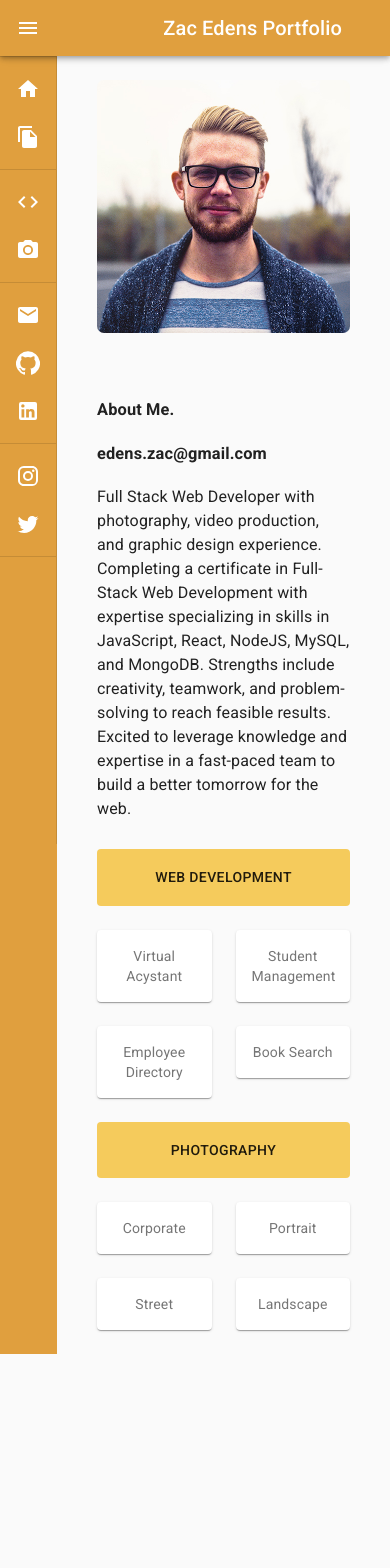
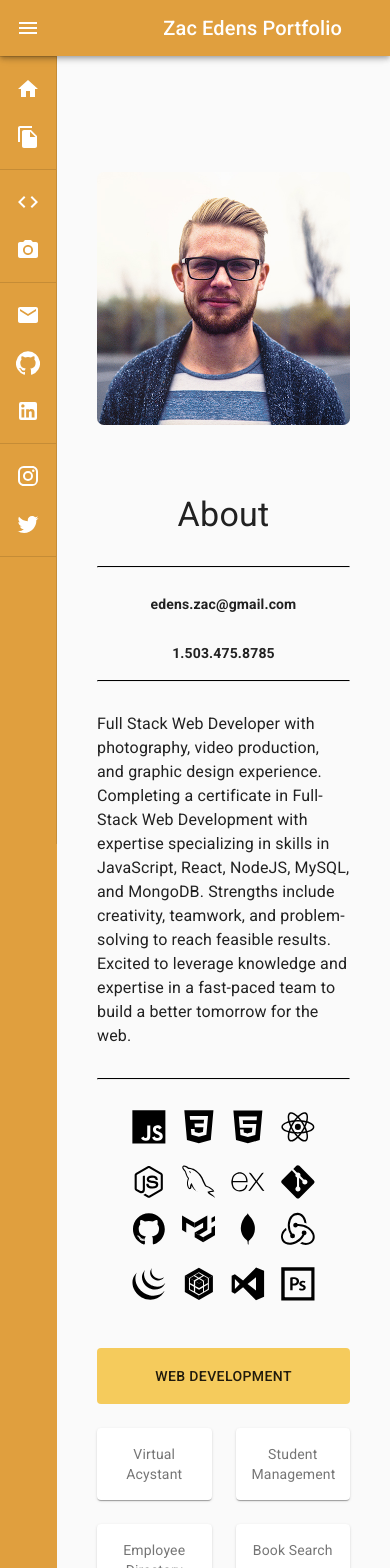
Before and after one commit to themancalledzac/edens-portfolio, a React (Create React App) app: page / in a window 390 px wide. Shown: the top 1568 px of the page. Before the commit the page ends 1354 px from the top, so only its background shows below. Built offline with nearby package versions, Linux system fonts and the light colour scheme.

Commit message:
Added logos, updated general layout logic to work on mobile, restructure what is important. Updated header titles, and got a good dynamic grid pattern for logos

```diff
--- a/src/components/HeaderCard.js
+++ b/src/components/HeaderCard.js
@@ -1,8 +1,23 @@
-import { Grid, makeStyles, Typography } from "@material-ui/core";
+import { Container, Grid, makeStyles, Typography } from "@material-ui/core";
 import React from "react";
-import images from "../utils/images";
-import portrait from "../assets/personal_portrait_color.jpg";
 import { useSelector } from "react-redux";
+import colors from "./colors";
+import { ReactComponent as NodeJsLogo } from "../assets/nodejs-plain.svg";
+import { ReactComponent as JavaScriptLogo } from "../assets/javascript-original.svg";
+import { ReactComponent as ReactLogo } from "../assets/react-original.svg";
+import { ReactComponent as MysqlLogo } from "../assets/mysql-original.svg";
+import { ReactComponent as CssLogo } from "../assets/css3-plain.svg";
+import { ReactComponent as ExpressLogo } from "../assets/express-original.svg";
+import { ReactComponent as GitLogo } from "../assets/git-original.svg";
+import { ReactComponent as GithubLogo } from "../assets/github-original.svg";
+import { ReactComponent as HtmlLogo } from "../assets/html5-plain.svg";
+import { ReactComponent as MaterialUiLogo } from "../assets/materialui-plain.svg";
+import { ReactComponent as MongoDbLogo } from "../assets/mongodb-plain.svg";
+import { ReactComponent as ReduxLogo } from "../assets/redux-original.svg";
+import { ReactComponent as JQueryLogo } from "../assets/jquery-plain.svg";
+import { ReactComponent as PhotoshopLogo } from "../assets/photoshop-line.svg";
+import { ReactComponent as SequelizeLogo } from "../assets/sequelize-plain.svg";
+import { ReactComponent as VisualStudioLogo } from "../assets/visualstudio-plain.svg";
 
 const useStyles = makeStyles((theme) => ({
   portrait: {
@@ -12,6 +27,45 @@ const useStyles = makeStyles((theme) => ({
   },
   root: {
     flexGrow: 1,
+  },
+  contact: {
+    backgroundColor: colors.primary,
+    borderRadius: "6px",
+    padding: "20px",
+    marginTop: "20px",
+  },
+  infoTitle: {
+    [theme.breakpoints.down("xs")]: {
+      display: "none",
+    },
+  },
+  info: {
+    [theme.breakpoints.down("xs")]: {
+      textAlign: "center",
+    },
+  },
+
+  logoContainer: {
+    maxWidth: "85%",
+    marginBottom: "30px",
+    marginTop: "30px",
+  },
+  headerParagraph: {
+    marginBottom: "30px",
+    marginTop: "30px",
+  },
+  headerTitle: {
+    textAlign: "center",
+    marginBottom: "30px",
+  },
+  infoContainer: {
+    justifyContent: "space-between",
+    [theme.breakpoints.up("sm")]: {
+      marginLeft: "5px",
+    },
+  },
+  underLine: {
+    borderTop: "1px solid black",
   },
 }));
 const HeaderCard = () => {
@@ -24,14 +78,111 @@ const HeaderCard = () => {
   //   console.log(headerImage.src);
   //   console.log(headerImage.title);
   return (
-    <Grid container spacing={3}>
+    <Grid style={{ marginTop: "5rem" }} container spacing={3}>
       <Grid item xs={12} sm={6}>
         <img className={classes.portrait} src={headerImage} alt='portrait' />
       </Grid>
       <Grid item xs={12} sm={6}>
-        <h3 style={{ marginBottom: "20px" }}>{headerTitle}.</h3>
-        <h3 style={{ marginBottom: "20px" }}>edens.zac@gmail.com</h3>
-        <Typography paragraph> {headerParagraph}</Typography>
+        <br></br>
+        <Grid container spacing={2}>
+          <Grid item xs={12}>
+            <Typography variant='h4' noWrap className={classes.headerTitle}>
+              {headerTitle}
+            </Typography>
+            <hr className={classes.underLine}></hr>
+          </Grid>
+        </Grid>
+        <Grid container spacing={2} className={classes.infoContainer}>
+          <Grid style={{ paddingBottom: "0px" }} xs={12} sm={4}>
+            <h4 className={classes.infoTitle}>Email: </h4>
+          </Grid>
+          <Grid style={{ paddingBottom: "0px" }} xs={12} sm={8}>
+            <h4 className={classes.info}>edens.zac@gmail.com</h4>
+          </Grid>
+        </Grid>
+        <Grid container spacing={2} className={classes.infoContainer}>
+          <Grid style={{ paddingTop: "0px" }} xs={12} sm={4}>
+            <h4 className={classes.infoTitle}>Phone: </h4>
+          </Grid>
+          <Grid style={{ paddingTop: "0px" }} xs={12} sm={8}>
+            <h4 className={classes.info}>1.503.475.8785</h4>
+          </Grid>
+        </Grid>
+        <hr className={classes.underLine}></hr>
+        <Typography paragraph className={classes.headerParagraph}>
+          {headerParagraph}
+        </Typography>
+        <hr className={classes.underLine}></hr>
+        <Container className={classes.logoContainer}>
+          <Grid container spacing={2}>
+            <Grid item className={classes.logo} xs={12} sm={12} md={6}>
+              <Grid container spacing={2}>
+                <Grid className={classes.logo} item xs={3} sm={3}>
+                  <JavaScriptLogo />
+                </Grid>
+                <Grid className={classes.logo} item xs={3} sm={3}>
+                  <CssLogo />
+                </Grid>
+                <Grid className={classes.logo} item xs={3} sm={3}>
+                  <HtmlLogo />
+                </Grid>
+                <Grid className={classes.logo} item xs={3} sm={3}>
+                  <ReactLogo />
+                </Grid>
+              </Grid>
+            </Grid>
+            <Grid item className={classes.logo} xs={12} sm={12} md={6}>
+              <Grid container spacing={2}>
+                <Grid className={classes.logo} item xs={3} sm={3}>
+                  <NodeJsLogo />
+                </Grid>
+                <Grid className={classes.logo} item xs={3} sm={3}>
+                  <MysqlLogo />
+                </Grid>
+                <Grid className={classes.logo} item xs={3} sm={3}>
+                  <ExpressLogo />
+                </Grid>
+                <Grid className={classes.logo} item xs={3} sm={3}>
+                  <GitLogo />
+                </Grid>
+              </Grid>
+            </Grid>
+          </Grid>
+          <Grid container spacing={2}>
+            <Grid item className={classes.logo} xs={12} sm={12} md={6}>
+              <Grid container spacing={2}>
+                <Grid className={classes.logo} item xs={3} sm={3}>
+                  <GithubLogo />
+                </Grid>
+                <Grid className={classes.logo} item xs={3} sm={3}>
+                  <MaterialUiLogo />
+                </Grid>
+                <Grid className={classes.logo} item xs={3} sm={3}>
+                  <MongoDbLogo />
+                </Grid>
+                <Grid className={classes.logo} item xs={3} sm={3}>
+                  <ReduxLogo />
+                </Grid>
+              </Grid>
+            </Grid>
+            <Grid item className={classes.logo} xs={12} sm={12} md={6}>
+              <Grid container spacing={2}>
+                <Grid className={classes.logo} item xs={3} sm={3}>
+                  <JQueryLogo />
+                </Grid>
+                <Grid className={classes.logo} item xs={3} sm={3}>
+                  <SequelizeLogo />
+                </Grid>
+                <Grid className={classes.logo} item xs={3} sm={3}>
+                  <VisualStudioLogo />
+                </Grid>
+                <Grid className={classes.logo} item xs={3} sm={3}>
+                  <PhotoshopLogo />
+                </Grid>
+              </Grid>
+            </Grid>
+          </Grid>
+        </Container>
       </Grid>
     </Grid>
   );
--- a/src/utils/reducers/headerTitle.js
+++ b/src/utils/reducers/headerTitle.js
@@ -1,11 +1,11 @@
-const headerTitle = (title = "About Me", action) => {
+const headerTitle = (title = "About", action) => {
   switch (action.type) {
     case "WEB_TITLE":
-      return (title = "Web Development");
+      return (title = "Dev");
     case "PHOTO_TITLE":
-      return (title = "Photography");
+      return (title = "Photo");
     case "RESET":
-      return (title = "About Me");
+      return (title = "About");
     default:
       return title;
   }
```
Also changed, not shown: src/page/Home.js (+8 -0 lines), 1 other file (tests, documents, lock files or other folders).
